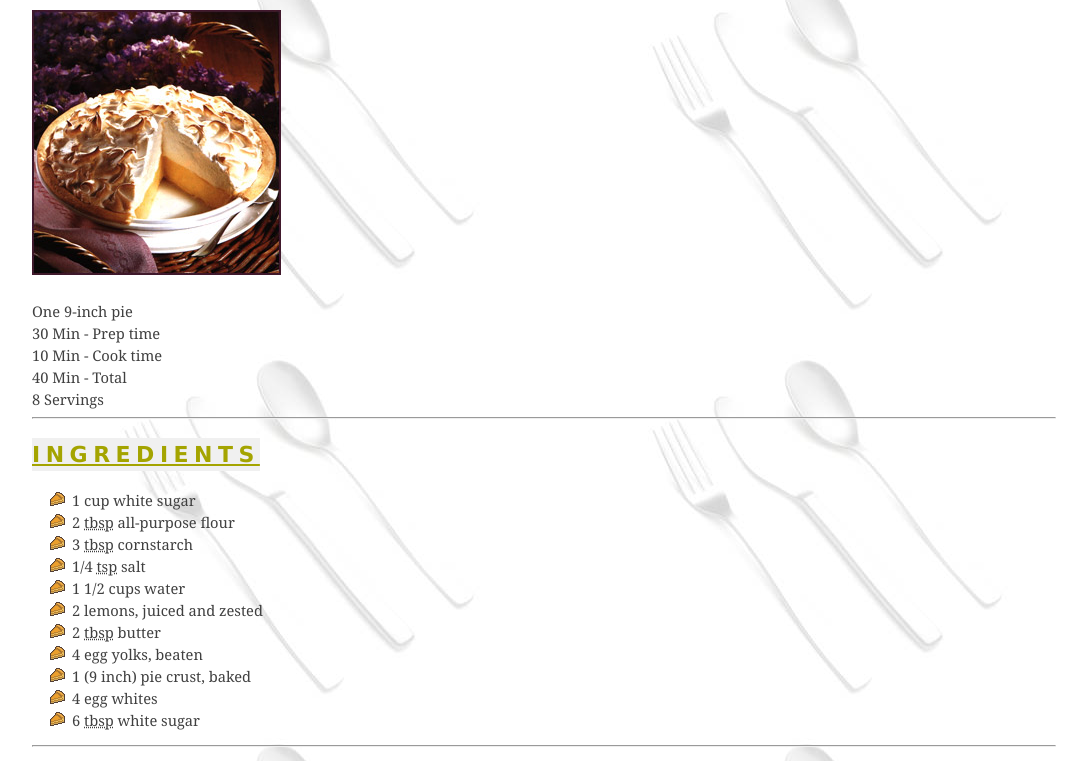
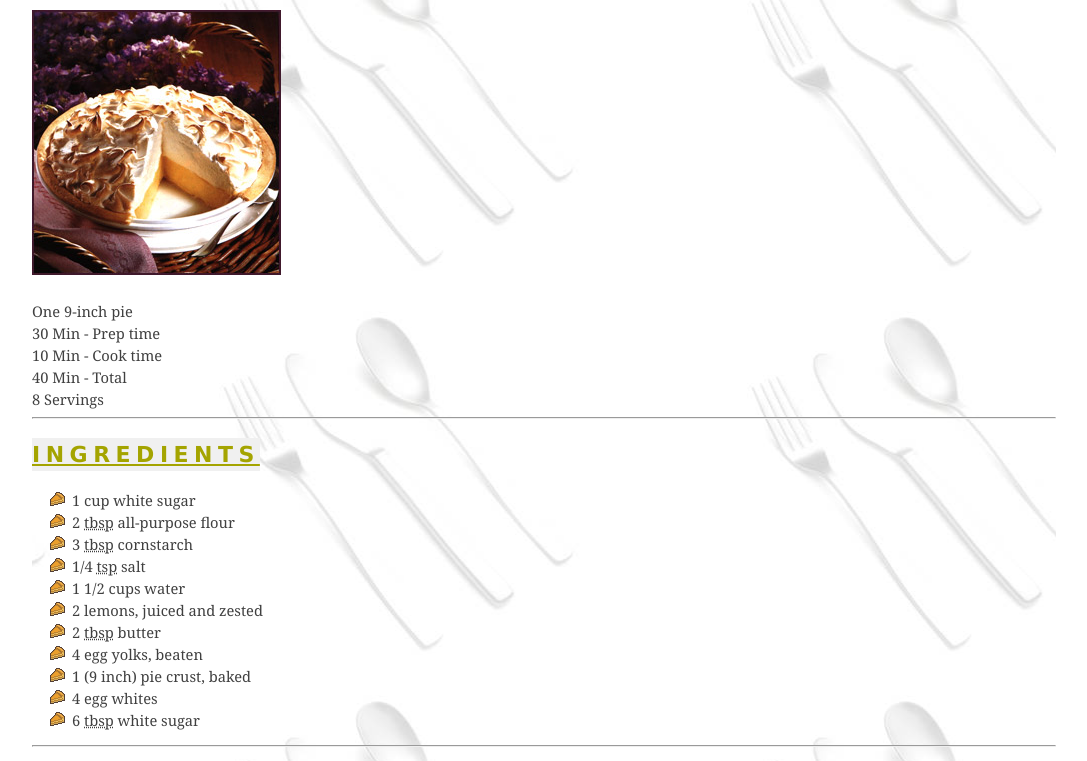
Before and after one commit to mgsh124/wap-987042-homework-recipe, a plain HTML site: page pie.html in a window 1280 px wide. Shown: the part 74-835 px from the top of the page, without its empty margins (96-1183 px from the left). Drawn offline with Linux system fonts and the light colour scheme.

Commit message:
Adjust background CSS

```diff
--- a/css/recipe.css
+++ b/css/recipe.css
@@ -9,6 +9,8 @@ body {
 
 .background {
     background-image: url("../images/silverware.jpg");
+    background-attachment: fixed;
+    background-position: 20%;
 }
 
 h1, h2, h3, h4, h5, h6 {
```
